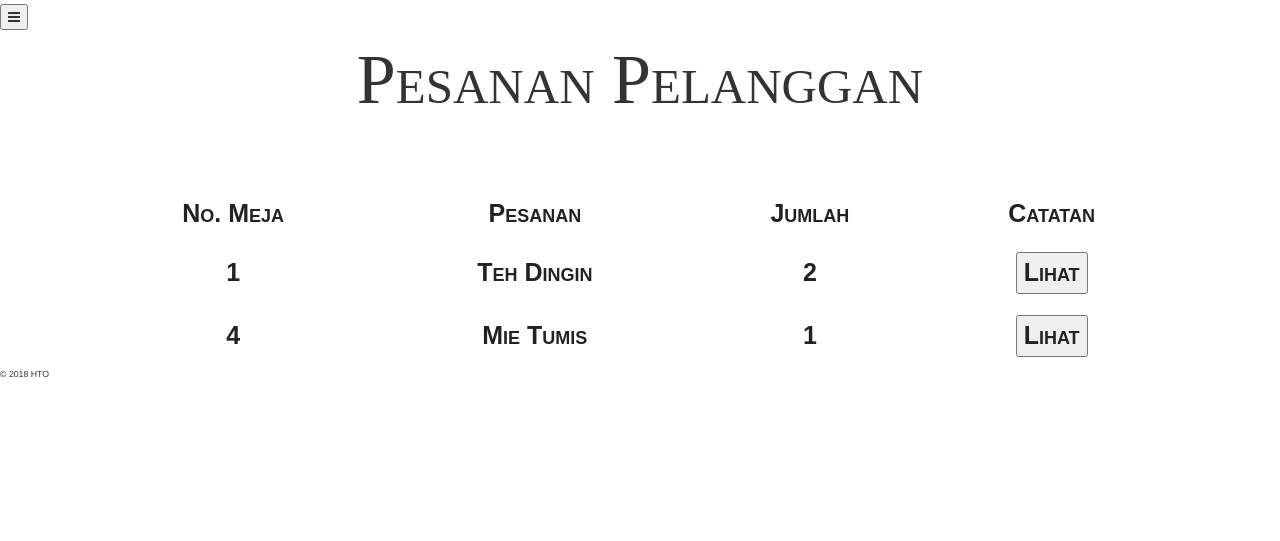
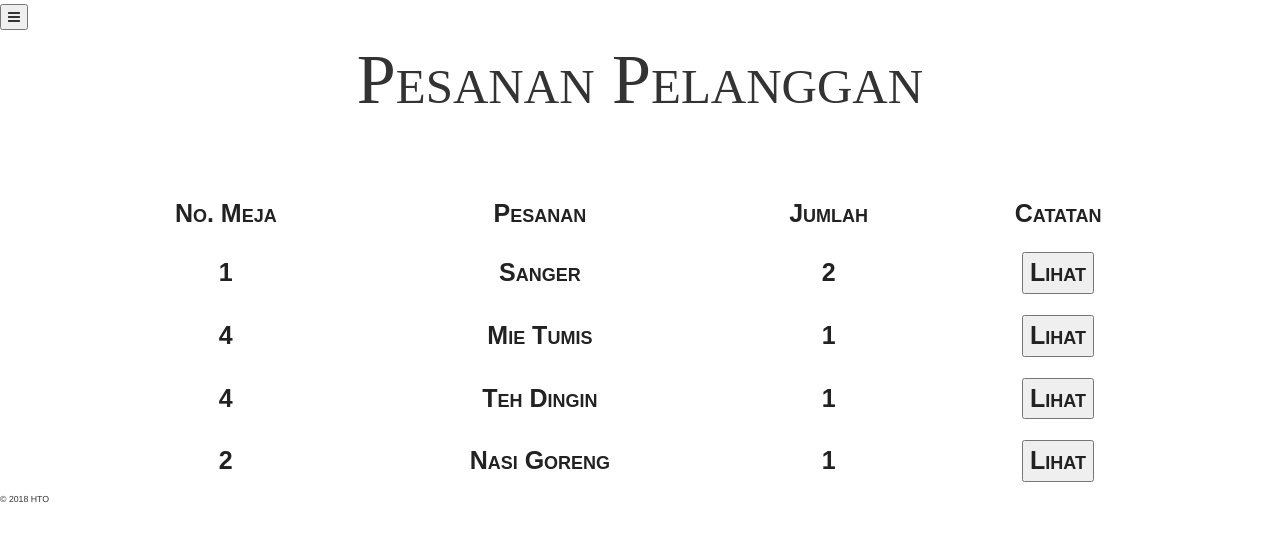
Before and after one commit to FauzyN/C_Informatika_HTO-project, a PHP site: template application/views/v_jurumasak.php in a window 1280 px wide. Shown: the part 186-727 px from the top of the page. Run offline with PHP 8.4, Linux system fonts and the light colour scheme; the template is opened without the code that fills it, so the values that code supplies are empty; some libraries are stand-ins or nearby versions; some web fonts are replaced.

Commit message:
Update v_jurumasak.php
ini view jurumasak yang sudah saya edit lagi

```diff
--- a/application/views/v_jurumasak.php
+++ b/application/views/v_jurumasak.php
@@ -1,9 +1,3 @@
-<!--
-Author: W3layouts
-Author URL: http://w3layouts.com
-License: Creative Commons Attribution 3.0 Unported
-License URL: http://creativecommons.org/licenses/by/3.0/
--->
 <!DOCTYPE HTML>
 <html>
 <head>
@@ -110,7 +104,7 @@ SmartPhone Compatible web template, free WebDesigns for Nokia, Samsung, LG, Sony
 							</li>
 
 							<li>
-								<a href="#"><i class="fa fa-book nav_icon"></i>Cek Pesanan Masuk</a>
+								<a href="#" onclick="notifikasi()"><i class="fa fa-book nav_icon"></i>Cek Pesanan Masuk</a>
 
 								<!-- /nav-second-level -->
 							</li>
@@ -168,7 +162,7 @@ SmartPhone Compatible web template, free WebDesigns for Nokia, Samsung, LG, Sony
 			</tr>
 			<tr>
 			<th>1</th>
-			<th>Teh Dingin</th>
+			<th>Sanger</th>
 			<th>2</th>
 			<th><button href="#" data-toggle="modal" data-target="#myModal1">Lihat</button></th>
 			</tr>
@@ -177,6 +171,18 @@ SmartPhone Compatible web template, free WebDesigns for Nokia, Samsung, LG, Sony
 			<th>Mie Tumis</th>
 			<th>1</th>
 			<th><button href="#" data-toggle="modal" data-target="#myModal2">Lihat</button></th>
+			</tr>
+			<tr>
+			<th>4</th>
+			<th>Teh Dingin</th>
+			<th>1</th>
+			<th><button href="#" data-toggle="modal" data-target="#myModal3">Lihat</button></th>
+			</tr>
+			<tr>
+			<th>2</th>
+			<th>Nasi Goreng</th>
+			<th>1</th>
+			<th><button href="#" data-toggle="modal" data-target="#myModal4">Lihat</button></th>
 			</tr>
 		</table>
 
@@ -208,6 +214,37 @@ SmartPhone Compatible web template, free WebDesigns for Nokia, Samsung, LG, Sony
 						}
 					}
 				</script>
+			<script>
+            $(document).ready(function() {
+                  if (Notification.permission !== "granted")
+                    Notification.requestPermission();
+            });
+
+            function notifikasi() {
+                if (!Notification) {
+                    alert('Browsermu tidak mendukung Web Notification.');
+                    return;
+                }
+                if (Notification.permission !== "granted")
+                    Notification.requestPermission();
+                else {
+                    var notifikasi = new Notification('Pesanan Masuk', {
+                        icon: 'HTO',
+                        body: "Meja 2 memesan nasi goreng dan teh dingin",
+                    });
+					var notifikasi = new Notification('Pesanan Masuk', {
+                        icon: 'HTO',
+                        body: "Meja 3 memesan mie tumis dan teh hijau",
+                    });
+                    notifikasi.onclick = function () {
+                        window.open("");
+                    };
+                    setTimeout(function(){
+                        notifikasi.close();
+                    }, 5000);
+                }
+            };
+			</script>
 				<!-- Bootstrap Core JavaScript -->
 
 					<script type="text/javascript" src="<?php echo base_url()?>assets/admin/js/bootstrap.min.js"></script>
@@ -250,6 +287,38 @@ SmartPhone Compatible web template, free WebDesigns for Nokia, Samsung, LG, Sony
 						</div>
 					</div>
 					</div>
+					<div class="modal fade" id="myModal3" tabindex="-1" role="dialog">
+					<div class="modal-dialog" role="document">
+						<div class="modal-content modal-info">
+							<div class="modal-header">
+								<button type="button" class="close" data-dismiss="modal" aria-label="Close"><span aria-hidden="true">&times;</span></button>
+								<h3>Catatan</h3>
+							</div>
+							<div class="modal-body">
+								<div class="more-grids">
+									<p></p>
+										<button type="button" class="btn btn-default" data-dismiss="modal">Selesai</button>
+								</div>
+							</div>
+						</div>
+					</div>
+					</div>
+					<div class="modal fade" id="myModal4" tabindex="-1" role="dialog">
+					<div class="modal-dialog" role="document">
+						<div class="modal-content modal-info">
+							<div class="modal-header">
+								<button type="button" class="close" data-dismiss="modal" aria-label="Close"><span aria-hidden="true">&times;</span></button>
+								<h3>Catatan</h3>
+							</div>
+							<div class="modal-body">
+								<div class="more-grids">
+									<p></p>
+										<button type="button" class="btn btn-default" data-dismiss="modal">Selesai</button>
+								</div>
+							</div>
+						</div>
+					</div>
+					</div>
 				</div>
 </body>
 </html>
```
